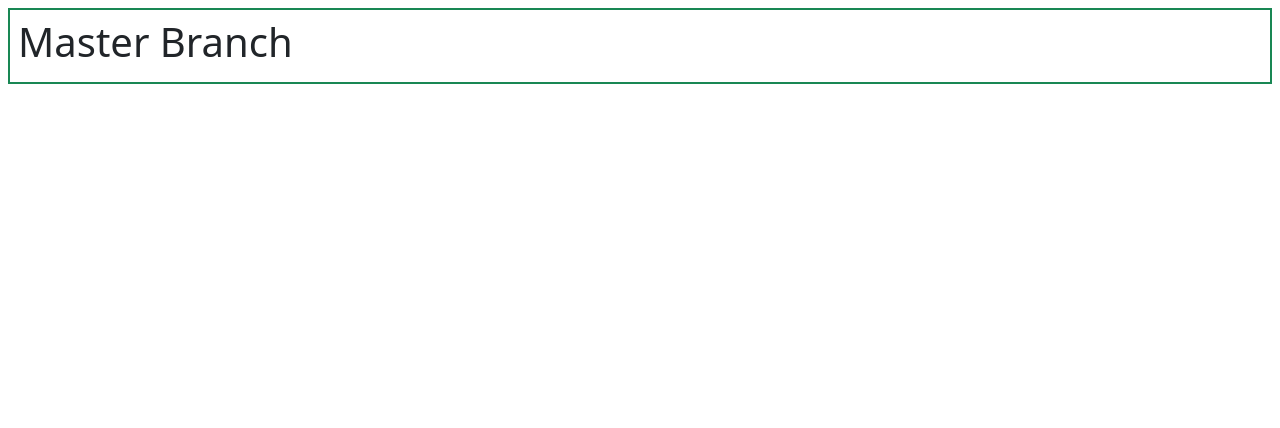
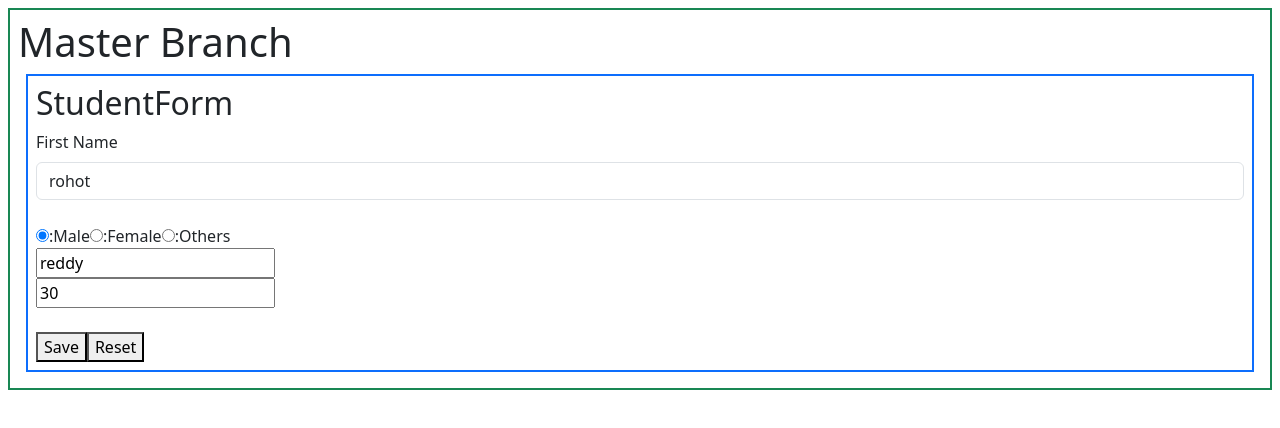
Before and after one commit to edupoly/rb53app, a React (Vite) app: page / in a window 1280 px wide. Shown: the top 428 px of the page. Built offline with nearby package versions, Linux system fonts and the light colour scheme.

Commit message:
withyupstyle

```diff
--- a/package.json
+++ b/package.json
@@ -10,8 +10,10 @@
     "preview": "vite preview"
   },
   "dependencies": {
+    "formik": "^2.4.6",
     "react": "^19.1.1",
-    "react-dom": "^19.1.1"
+    "react-dom": "^19.1.1",
+    "yup": "^1.7.0"
   },
   "devDependencies": {
     "@eslint/js": "^9.33.0",
--- a/src/App.jsx
+++ b/src/App.jsx
@@ -1,7 +1,10 @@
+import StudentForm from "./StudentForm";
+
 function App() {
   return (
     <div className="border border-2 border-success m-2 p-2">
       <h1>Master Branch</h1>
+      <StudentForm></StudentForm>
     </div>
   );
 }
--- /dev/null
+++ b/src/StudentForm.jsx
@@ -0,0 +1,124 @@
+import { useFormik } from "formik";
+import React, { useEffect } from "react";
+import * as Yup from "yup";
+let std = {
+  firstname: "rohot",
+  lastname: "reddy",
+  gender: "male",
+  age: "30",
+};
+function StudentForm() {
+  let sform = useFormik({
+    initialValues: {
+      firstname: "",
+      lastname: "",
+      gender: "",
+      age: "",
+    },
+    validationSchema: Yup.object({
+      firstname: Yup.string().required("Orey Chusko, firstname kavali").min(3),
+      age: Yup.number().test({
+        name: "ageLimit",
+        test: function (v, ctx) {
+          console.log("ctx:::", ctx);
+          if (!ctx.parent.gender) {
+            return this.createError({
+              message: "Mundu Gender Fill Cheyy",
+            });
+          }
+          if (ctx.parent.gender === "male") {
+            if (v >= 25) {
+              return true;
+            } else {
+              return this.createError({
+                message: "Mogollu 25 tharvatha pelli chesukovali",
+              });
+            }
+          }
+          if (ctx.parent.gender === "female") {
+            if (v >= 20) {
+              return true;
+            } else {
+              return false;
+            }
+          }
+          if (ctx.parent.gender === "others") {
+            return true;
+          }
+        },
+        message: "Age thakkuva ipoindi, poi aduko",
+      }),
+    }),
+    onSubmit: (values) => {
+      console.log(values);
+    },
+  });
+  useEffect(() => {
+    sform.setValues(std);
+  }, []);
+  return (
+    <div className="border border-2 border-primary m-2 p-2">
+      <h2>StudentForm</h2>
+      <form onSubmit={sform.handleSubmit} novalidate>
+        {/* <input type="text" {...sform.getFieldProps("firstname")} />
+        <div>
+          {sform.touched.firstname && sform.errors && sform.errors.firstname}
+        </div> */}
+        <label for="validationCustom03" class="form-label">
+          First Name
+        </label>
+        <input
+          type="text"
+          class={
+            sform.touched.firstname && sform.errors && sform.errors.firstname
+              ? "form-control is-invalid"
+              : "form-control"
+          }
+          id="validationCustom03"
+          {...sform.getFieldProps("firstname")}
+        />
+        <div class="invalid-feedback">
+          {sform.touched.firstname && sform.errors && sform.errors.firstname}
+        </div>
+        <br />
+        <input
+          type="radio"
+          {...sform.getFieldProps("gender")}
+          value="male"
+          checked={sform.values.gender == "male"}
+        />
+        :Male
+        <input
+          type="radio"
+          {...sform.getFieldProps("gender")}
+          value="female"
+          checked={sform.values.gender == "female"}
+        />
+        :Female
+        <input
+          type="radio"
+          {...sform.getFieldProps("gender")}
+          value="others"
+          checked={sform.values.gender == "others"}
+        />
+        :Others
+        <br />
+        <input type="text" {...sform.getFieldProps("lastname")} />
+        <br />
+        <input type="text" {...sform.getFieldProps("age")} />
+        <div>{sform.touched.age && sform.errors && sform.errors.age}</div>
+        <br />
+        <button>Save</button>
+        <button
+          onClick={() => {
+            sform.resetForm();
+          }}
+        >
+          Reset
+        </button>
+      </form>
+    </div>
+  );
+}
+
+export default StudentForm;
```
Also changed, not shown: 1 other file (tests, documents, lock files or other folders).
